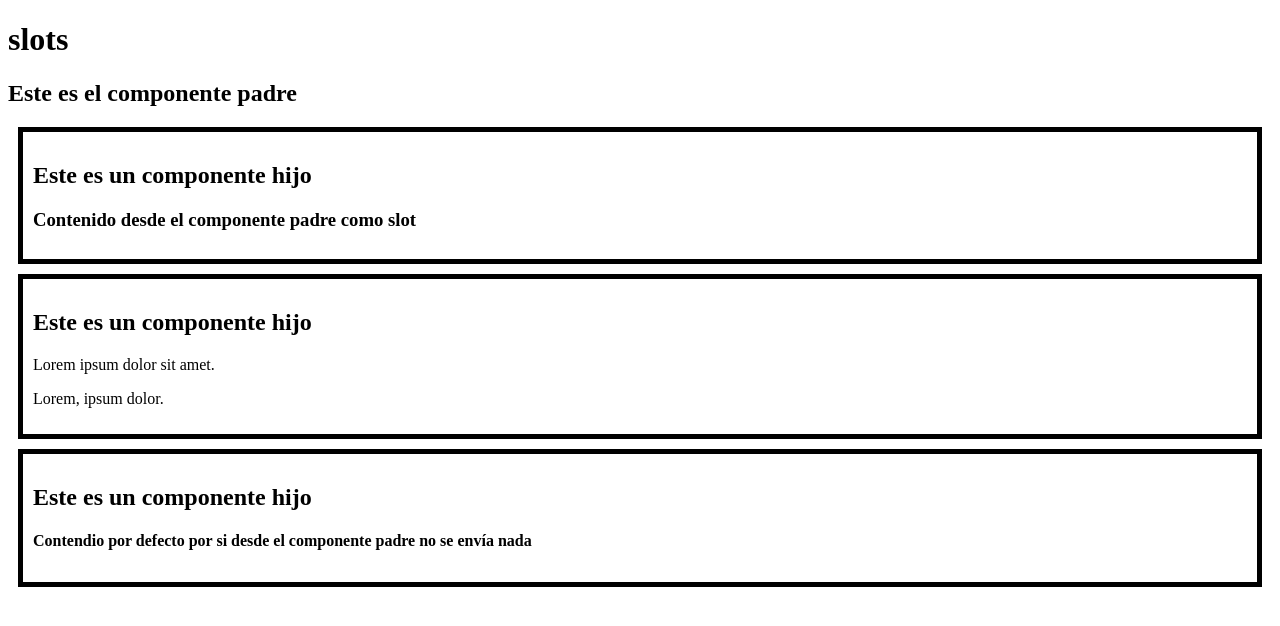
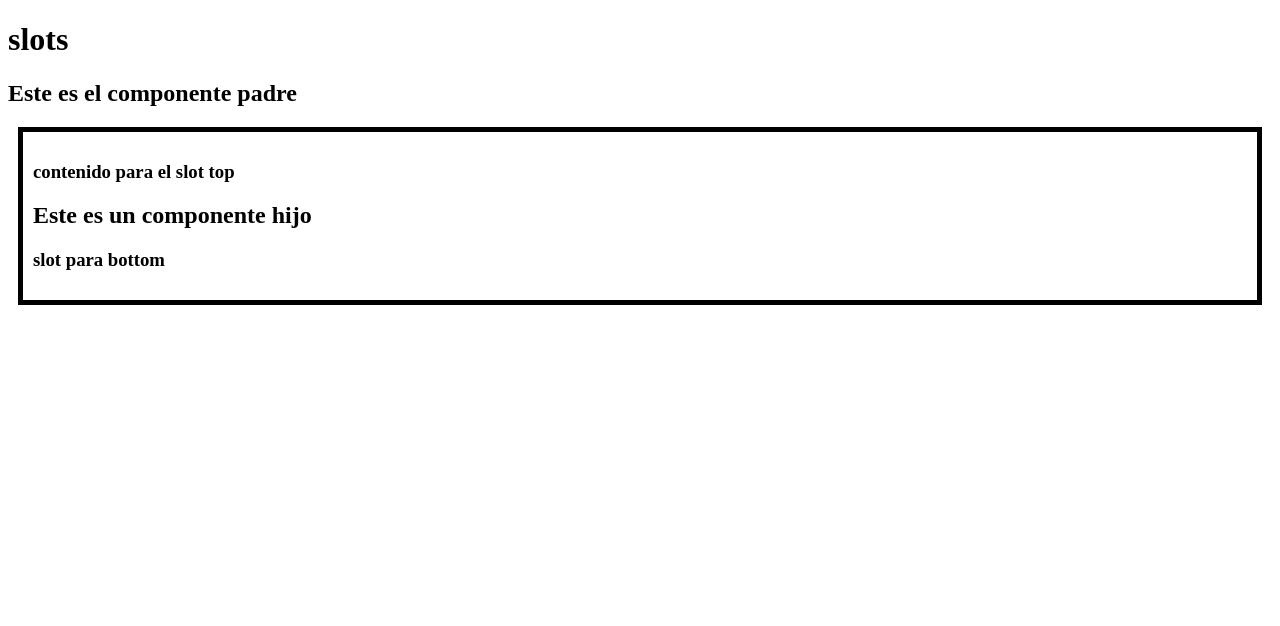
Before and after one commit to RodWeb21/vue-course, a Vue app: page / in a window 1280 px wide. Shown: the top 626 px of the page. Built offline with nearby package versions, Linux system fonts and the light colour scheme.

Commit message:
Named slots

```diff
--- a/src/App.vue
+++ b/src/App.vue
@@ -8,16 +8,13 @@
   <h2>Este es el componente  padre</h2>
 
   <ChildComponent>
-    <h3>Contenido desde el componente padre como slot</h3>
-
+    <template v-slot:top>
+      <h3>contenido para el slot top</h3>
+    </template>
+    <template v-slot:bottom>
+      <h3>slot para bottom</h3>
+    </template>
   </ChildComponent>
-
-  <ChildComponent>
-    <p>Lorem ipsum dolor sit amet.</p>
-    <p>Lorem, ipsum dolor.</p>
-  </ChildComponent>
-
-  <ChildComponent></ChildComponent>
 </template>
 
 <style scoped></style>
--- a/src/components/ChildComponent.vue
+++ b/src/components/ChildComponent.vue
@@ -3,11 +3,11 @@
 
 <template>
   <div class="child">
+    <slot name="top"></slot>
+
     <h2>Este es un componente hijo</h2>
 
-    <slot>
-      <h4>Contendio por defecto por si desde el componente padre no se envía nada</h4>
-    </slot>
+    <slot name="bottom"></slot>
   </div>
 </template>
 
```
